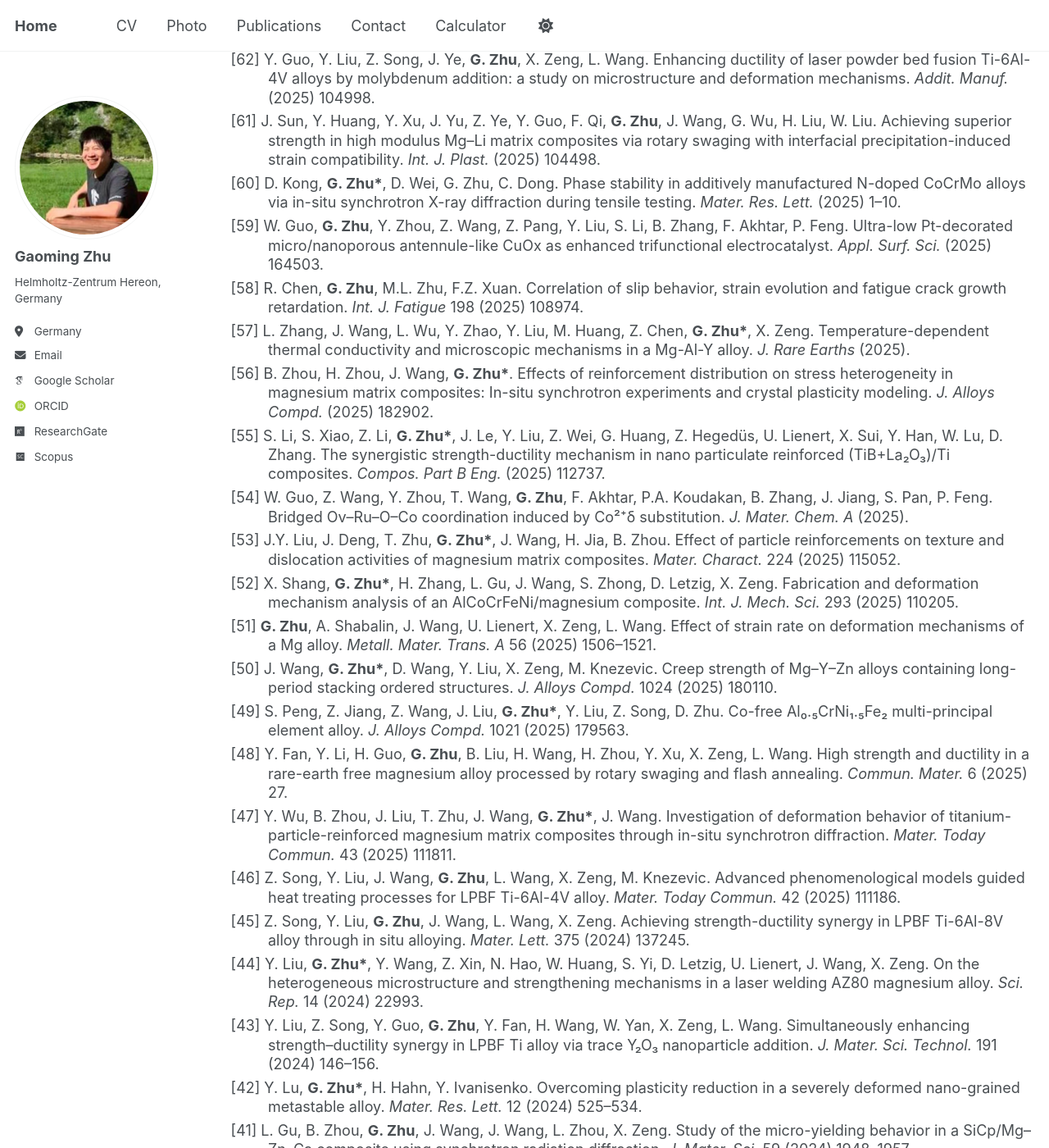
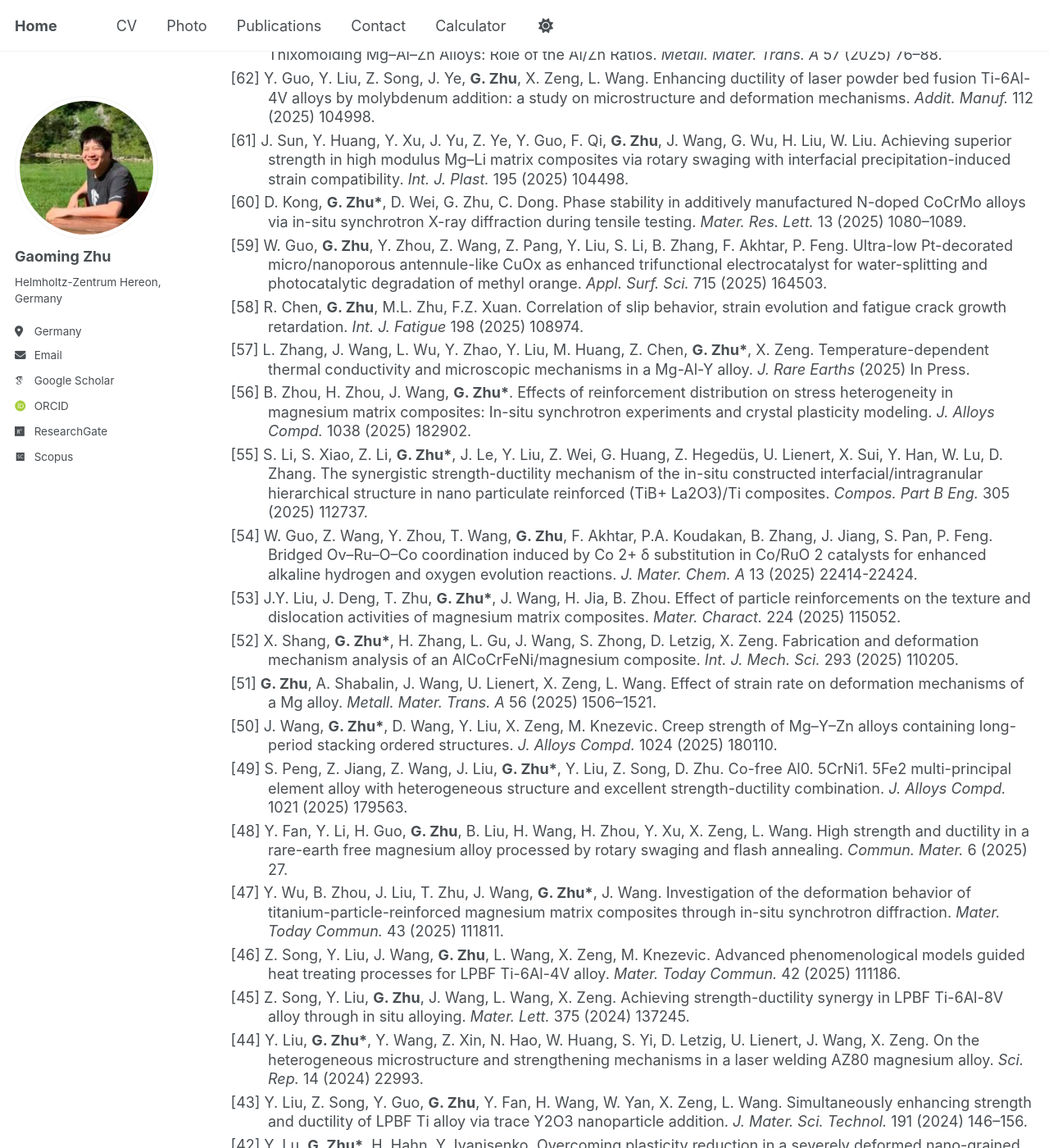
Before and after one commit to zgm900613/zgm900613.github.io, a Jekyll site: the page built from _pages/publications.html, in a window 1280 px wide and 1400 px high, scrolled down 478 px. Shown: the whole window at 82% size. Built offline with Jekyll 4.4.1, drawn with Linux system fonts in a browser that asks for light colours; some web fonts are replaced; a script that is not in the unit is left out; comment, search, counter and statistics services are not loaded; some of the changed text lies outside the part shown.

Commit message:
Update publications.html

```diff
--- a/_pages/publications.html
+++ b/_pages/publications.html
@@ -27,30 +27,30 @@ author_profile: true
 (until Nov. 2025)
 
 <div class="pubs">
-  <p>[66] Y. Chen, Y. Liu, T. Ying, Y. Yang, J. Wang, X. Xu, Z. Shen, Y. Li, D. Qiu, H. Zhu, J. Wu, <strong>G. Zhu</strong>, F. Cao, W. Ding, X. Zeng. Stainless magnesium alloy based on self-healing amorphous surface. <em>Mater. Today</em> (2025).</p>
+  <p>[66] Y. Chen, Y. Liu, T. Ying, Y. Yang, J. Wang, X. Xu, Z. Shen, Y. Li, D. Qiu, H. Zhu, J. Wu, <strong>G. Zhu</strong>, F. Cao, W. Ding, X. Zeng. Stainless magnesium alloy based on self-healing amorphous surface. <em>Mater. Today</em> 92 (2025) 35-43.</p>
   <p>[65] <strong>G. Zhu*</strong>, Y.M. Kim, U. Lienert, D. Letzig, S. Yi. Effect of Zn and Al alloying on slip system activation and strengthening mechanisms in magnesium alloys. <em>Scripta Mater.</em> 268 (2025) 116862.</p>
-  <p>[64] Y. Liu, J. Wang, S. Lin, L. Gu, B. Yan, D. Zhang, L. Xiao, L. Yang, <strong>G. Zhu*</strong>, X. Zeng. A dissimilar laser welding joint of magnesium alloys AZ80 and AM60: Microstructure analysis and mechanical behavior. <em>J. Magnes. Alloys</em> (2025).</p>
-  <p>[63] L. Gu, J. Wang, Y. Liu, X. Shang, <strong>G. Zhu</strong>, X. Zeng. Composition, Microstructure, and Property Relationships in Thixomolding Mg–Al–Zn Alloys: Role of the Al/Zn Ratios. <em>Metall. Mater. Trans. A</em> (2025) 1–13.</p>
-  <p>[62] Y. Guo, Y. Liu, Z. Song, J. Ye, <strong>G. Zhu</strong>, X. Zeng, L. Wang. Enhancing ductility of laser powder bed fusion Ti-6Al-4V alloys by molybdenum addition: a study on microstructure and deformation mechanisms. <em>Addit. Manuf.</em> (2025) 104998.</p>
-  <p>[61] J. Sun, Y. Huang, Y. Xu, J. Yu, Z. Ye, Y. Guo, F. Qi, <strong>G. Zhu</strong>, J. Wang, G. Wu, H. Liu, W. Liu. Achieving superior strength in high modulus Mg–Li matrix composites via rotary swaging with interfacial precipitation-induced strain compatibility. <em>Int. J. Plast.</em> (2025) 104498.</p>
-  <p>[60] D. Kong, <strong>G. Zhu*</strong>, D. Wei, G. Zhu, C. Dong. Phase stability in additively manufactured N-doped CoCrMo alloys via in-situ synchrotron X-ray diffraction during tensile testing. <em>Mater. Res. Lett.</em> (2025) 1–10.</p>
-  <p>[59] W. Guo, <strong>G. Zhu</strong>, Y. Zhou, Z. Wang, Z. Pang, Y. Liu, S. Li, B. Zhang, F. Akhtar, P. Feng. Ultra-low Pt-decorated micro/nanoporous antennule-like CuOx as enhanced trifunctional electrocatalyst. <em>Appl. Surf. Sci.</em> (2025) 164503.</p>
+  <p>[64] Y. Liu, J. Wang, S. Lin, L. Gu, B. Yan, D. Zhang, L. Xiao, L. Yang, <strong>G. Zhu*</strong>, X. Zeng. A dissimilar laser welding joint of magnesium alloys AZ80 and AM60: Microstructure analysis and mechanical behavior. <em>J. Magnes. Alloys</em> 13 (2025) 5873-5881.</p>
+  <p>[63] L. Gu, J. Wang, Y. Liu, X. Shang, <strong>G. Zhu</strong>, X. Zeng. Composition, Microstructure, and Property Relationships in Thixomolding Mg–Al–Zn Alloys: Role of the Al/Zn Ratios. <em>Metall. Mater. Trans. A</em> 57 (2025) 76–88.</p>
+  <p>[62] Y. Guo, Y. Liu, Z. Song, J. Ye, <strong>G. Zhu</strong>, X. Zeng, L. Wang. Enhancing ductility of laser powder bed fusion Ti-6Al-4V alloys by molybdenum addition: a study on microstructure and deformation mechanisms. <em>Addit. Manuf.</em> 112 (2025) 104998.</p>
+  <p>[61] J. Sun, Y. Huang, Y. Xu, J. Yu, Z. Ye, Y. Guo, F. Qi, <strong>G. Zhu</strong>, J. Wang, G. Wu, H. Liu, W. Liu. Achieving superior strength in high modulus Mg–Li matrix composites via rotary swaging with interfacial precipitation-induced strain compatibility. <em>Int. J. Plast.</em> 195 (2025) 104498.</p>
+  <p>[60] D. Kong, <strong>G. Zhu*</strong>, D. Wei, G. Zhu, C. Dong. Phase stability in additively manufactured N-doped CoCrMo alloys via in-situ synchrotron X-ray diffraction during tensile testing. <em>Mater. Res. Lett.</em> 13 (2025) 1080–1089.</p>
+  <p>[59] W. Guo, <strong>G. Zhu</strong>, Y. Zhou, Z. Wang, Z. Pang, Y. Liu, S. Li, B. Zhang, F. Akhtar, P. Feng. Ultra-low Pt-decorated micro/nanoporous antennule-like CuOx as enhanced trifunctional electrocatalyst for water-splitting and photocatalytic degradation of methyl orange. <em>Appl. Surf. Sci.</em> 715 (2025) 164503.</p>
   <p>[58] R. Chen, <strong>G. Zhu</strong>, M.L. Zhu, F.Z. Xuan. Correlation of slip behavior, strain evolution and fatigue crack growth retardation. <em>Int. J. Fatigue</em> 198 (2025) 108974.</p>
-  <p>[57] L. Zhang, J. Wang, L. Wu, Y. Zhao, Y. Liu, M. Huang, Z. Chen, <strong>G. Zhu*</strong>, X. Zeng. Temperature-dependent thermal conductivity and microscopic mechanisms in a Mg-Al-Y alloy. <em>J. Rare Earths</em> (2025).</p>
-  <p>[56] B. Zhou, H. Zhou, J. Wang, <strong>G. Zhu*</strong>. Effects of reinforcement distribution on stress heterogeneity in magnesium matrix composites: In-situ synchrotron experiments and crystal plasticity modeling. <em>J. Alloys Compd.</em> (2025) 182902.</p>
-  <p>[55] S. Li, S. Xiao, Z. Li, <strong>G. Zhu*</strong>, J. Le, Y. Liu, Z. Wei, G. Huang, Z. Hegedüs, U. Lienert, X. Sui, Y. Han, W. Lu, D. Zhang. The synergistic strength-ductility mechanism in nano particulate reinforced (TiB+La₂O₃)/Ti composites. <em>Compos. Part B Eng.</em> (2025) 112737.</p>
-  <p>[54] W. Guo, Z. Wang, Y. Zhou, T. Wang, <strong>G. Zhu</strong>, F. Akhtar, P.A. Koudakan, B. Zhang, J. Jiang, S. Pan, P. Feng. Bridged Ov–Ru–O–Co coordination induced by Co²⁺δ substitution. <em>J. Mater. Chem. A</em> (2025).</p>
-  <p>[53] J.Y. Liu, J. Deng, T. Zhu, <strong>G. Zhu*</strong>, J. Wang, H. Jia, B. Zhou. Effect of particle reinforcements on texture and dislocation activities of magnesium matrix composites. <em>Mater. Charact.</em> 224 (2025) 115052.</p>
+  <p>[57] L. Zhang, J. Wang, L. Wu, Y. Zhao, Y. Liu, M. Huang, Z. Chen, <strong>G. Zhu*</strong>, X. Zeng. Temperature-dependent thermal conductivity and microscopic mechanisms in a Mg-Al-Y alloy. <em>J. Rare Earths</em> (2025) In Press.</p>
+  <p>[56] B. Zhou, H. Zhou, J. Wang, <strong>G. Zhu*</strong>. Effects of reinforcement distribution on stress heterogeneity in magnesium matrix composites: In-situ synchrotron experiments and crystal plasticity modeling. <em>J. Alloys Compd.</em> 1038 (2025) 182902.</p>
+  <p>[55] S. Li, S. Xiao, Z. Li, <strong>G. Zhu*</strong>, J. Le, Y. Liu, Z. Wei, G. Huang, Z. Hegedüs, U. Lienert, X. Sui, Y. Han, W. Lu, D. Zhang. The synergistic strength-ductility mechanism of the in-situ constructed interfacial/intragranular hierarchical structure in nano particulate reinforced (TiB+ La2O3)/Ti composites. <em>Compos. Part B Eng.</em> 305 (2025) 112737.</p>
+  <p>[54] W. Guo, Z. Wang, Y. Zhou, T. Wang, <strong>G. Zhu</strong>, F. Akhtar, P.A. Koudakan, B. Zhang, J. Jiang, S. Pan, P. Feng. Bridged Ov–Ru–O–Co coordination induced by Co 2+ δ substitution in Co/RuO 2 catalysts for enhanced alkaline hydrogen and oxygen evolution reactions. <em>J. Mater. Chem. A</em> 13 (2025) 22414-22424.</p>
+  <p>[53] J.Y. Liu, J. Deng, T. Zhu, <strong>G. Zhu*</strong>, J. Wang, H. Jia, B. Zhou. Effect of particle reinforcements on the texture and dislocation activities of magnesium matrix composites. <em>Mater. Charact.</em> 224 (2025) 115052.</p>
   <p>[52] X. Shang, <strong>G. Zhu*</strong>, H. Zhang, L. Gu, J. Wang, S. Zhong, D. Letzig, X. Zeng. Fabrication and deformation mechanism analysis of an AlCoCrFeNi/magnesium composite. <em>Int. J. Mech. Sci.</em> 293 (2025) 110205.</p>
   <p>[51] <strong>G. Zhu</strong>, A. Shabalin, J. Wang, U. Lienert, X. Zeng, L. Wang. Effect of strain rate on deformation mechanisms of a Mg alloy. <em>Metall. Mater. Trans. A</em> 56 (2025) 1506–1521.</p>
   <p>[50] J. Wang, <strong>G. Zhu*</strong>, D. Wang, Y. Liu, X. Zeng, M. Knezevic. Creep strength of Mg–Y–Zn alloys containing long-period stacking ordered structures. <em>J. Alloys Compd.</em> 1024 (2025) 180110.</p>
-  <p>[49] S. Peng, Z. Jiang, Z. Wang, J. Liu, <strong>G. Zhu*</strong>, Y. Liu, Z. Song, D. Zhu. Co-free Al₀.₅CrNi₁.₅Fe₂ multi-principal element alloy. <em>J. Alloys Compd.</em> 1021 (2025) 179563.</p>
+  <p>[49] S. Peng, Z. Jiang, Z. Wang, J. Liu, <strong>G. Zhu*</strong>, Y. Liu, Z. Song, D. Zhu. Co-free Al0. 5CrNi1. 5Fe2 multi-principal element alloy with heterogeneous structure and excellent strength-ductility combination. <em>J. Alloys Compd.</em> 1021 (2025) 179563.</p>
   <p>[48] Y. Fan, Y. Li, H. Guo, <strong>G. Zhu</strong>, B. Liu, H. Wang, H. Zhou, Y. Xu, X. Zeng, L. Wang. High strength and ductility in a rare-earth free magnesium alloy processed by rotary swaging and flash annealing. <em>Commun. Mater.</em> 6 (2025) 27.</p>
-  <p>[47] Y. Wu, B. Zhou, J. Liu, T. Zhu, J. Wang, <strong>G. Zhu*</strong>, J. Wang. Investigation of deformation behavior of titanium-particle-reinforced magnesium matrix composites through in-situ synchrotron diffraction. <em>Mater. Today Commun.</em> 43 (2025) 111811.</p>
+  <p>[47] Y. Wu, B. Zhou, J. Liu, T. Zhu, J. Wang, <strong>G. Zhu*</strong>, J. Wang. Investigation of the deformation behavior of titanium-particle-reinforced magnesium matrix composites through in-situ synchrotron diffraction. <em>Mater. Today Commun.</em> 43 (2025) 111811.</p>
   <p>[46] Z. Song, Y. Liu, J. Wang, <strong>G. Zhu</strong>, L. Wang, X. Zeng, M. Knezevic. Advanced phenomenological models guided heat treating processes for LPBF Ti-6Al-4V alloy. <em>Mater. Today Commun.</em> 42 (2025) 111186.</p>
   <p>[45] Z. Song, Y. Liu, <strong>G. Zhu</strong>, J. Wang, L. Wang, X. Zeng. Achieving strength-ductility synergy in LPBF Ti-6Al-8V alloy through in situ alloying. <em>Mater. Lett.</em> 375 (2024) 137245.</p>
   <p>[44] Y. Liu, <strong>G. Zhu*</strong>, Y. Wang, Z. Xin, N. Hao, W. Huang, S. Yi, D. Letzig, U. Lienert, J. Wang, X. Zeng. On the heterogeneous microstructure and strengthening mechanisms in a laser welding AZ80 magnesium alloy. <em>Sci. Rep.</em> 14 (2024) 22993.</p>
-  <p>[43] Y. Liu, Z. Song, Y. Guo, <strong>G. Zhu</strong>, Y. Fan, H. Wang, W. Yan, X. Zeng, L. Wang. Simultaneously enhancing strength–ductility synergy in LPBF Ti alloy via trace Y₂O₃ nanoparticle addition. <em>J. Mater. Sci. Technol.</em> 191 (2024) 146–156.</p>
+  <p>[43] Y. Liu, Z. Song, Y. Guo, <strong>G. Zhu</strong>, Y. Fan, H. Wang, W. Yan, X. Zeng, L. Wang. Simultaneously enhancing strength and ductility of LPBF Ti alloy via trace Y2O3 nanoparticle addition. <em>J. Mater. Sci. Technol.</em> 191 (2024) 146–156.</p>
   <p>[42] Y. Lu, <strong>G. Zhu*</strong>, H. Hahn, Y. Ivanisenko. Overcoming plasticity reduction in a severely deformed nano-grained metastable alloy. <em>Mater. Res. Lett.</em> 12 (2024) 525–534.</p>
   <p>[41] L. Gu, B. Zhou, <strong>G. Zhu</strong>, J. Wang, J. Wang, L. Zhou, X. Zeng. Study of the micro-yielding behavior in a SiCp/Mg–Zn–Ca composite using synchrotron radiation diffraction. <em>J. Mater. Sci.</em> 59 (2024) 1948–1957.</p>
   <p>[40] X. Qi, Y. Li, X. Xu, Y. Liu, H. Zhang, Q. Zhu, <strong>G. Zhu</strong>, J. Wang, M. Huang, X. Zeng. Enhancing strength–ductility synergy in a Mg–Gd–Y–Zr alloy at sub-zero temperatures via high dislocation density and shearable precipitates. <em>J. Mater. Sci. Technol.</em> 166 (2023) 123–132.</p>
```
Also changed, not shown: other parts of _pages/publications.html (+1 -1 lines).
